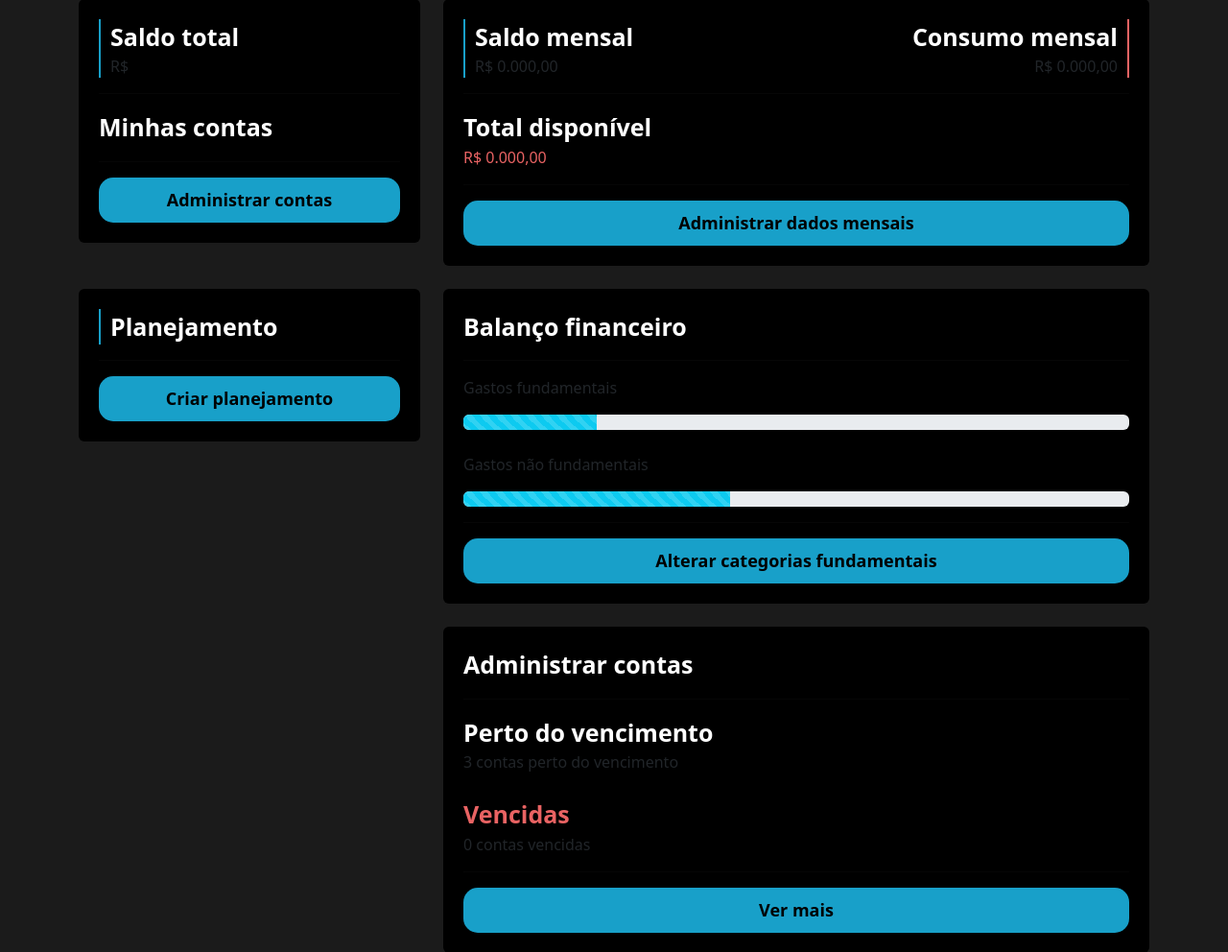
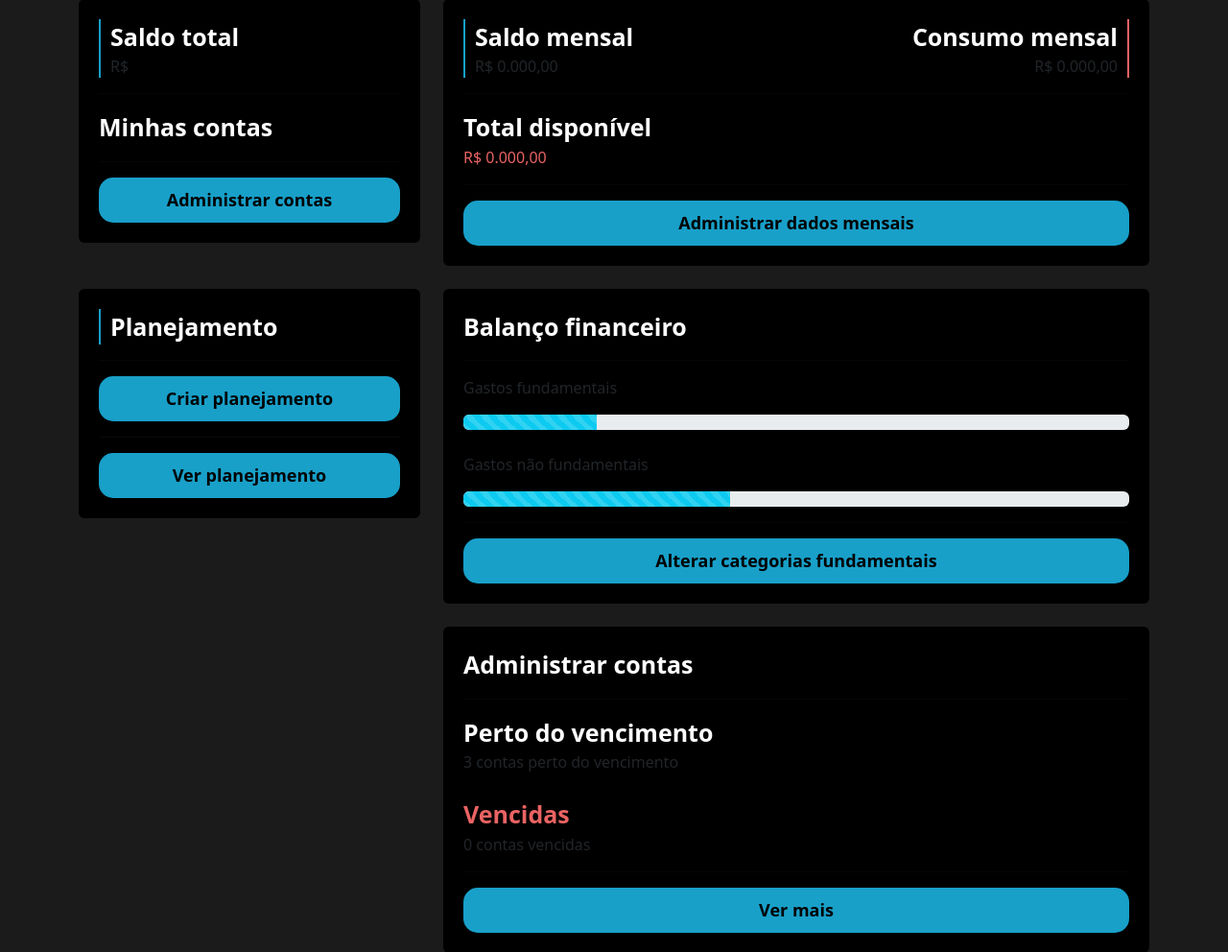
Before and after one commit to SuperFeliz/BIG_FINANCE, a Django app: template perfil/templates/home.html in a window 1280 px wide. Shown: the part 233-1225 px from the top of the page at 96% size. Run offline with Django 4.2, Linux system fonts and the light colour scheme; the template is opened without the code that fills it, so the values that code supplies are empty.

Commit message:
Redirecionamento nos botões criar e ver plenejamento

```diff
--- a/perfil/templates/home.html
+++ b/perfil/templates/home.html
@@ -110,7 +110,9 @@
                     <span class="fonte-destaque">Planejamento</span>
                 </div>
                 <hr class="hr-borda">
-                <a href="#" class="botao-principal">Criar planejamento</a>
+                <a href="{% url 'definir_planejamento' %}" class="botao-principal">Criar planejamento</a>
+                <hr>
+                <a href="{% url 'ver_planejamento' %}" class="botao-principal">Ver planejamento</a>
             </div>
         </div>
         <div class="col-md-8">
```
